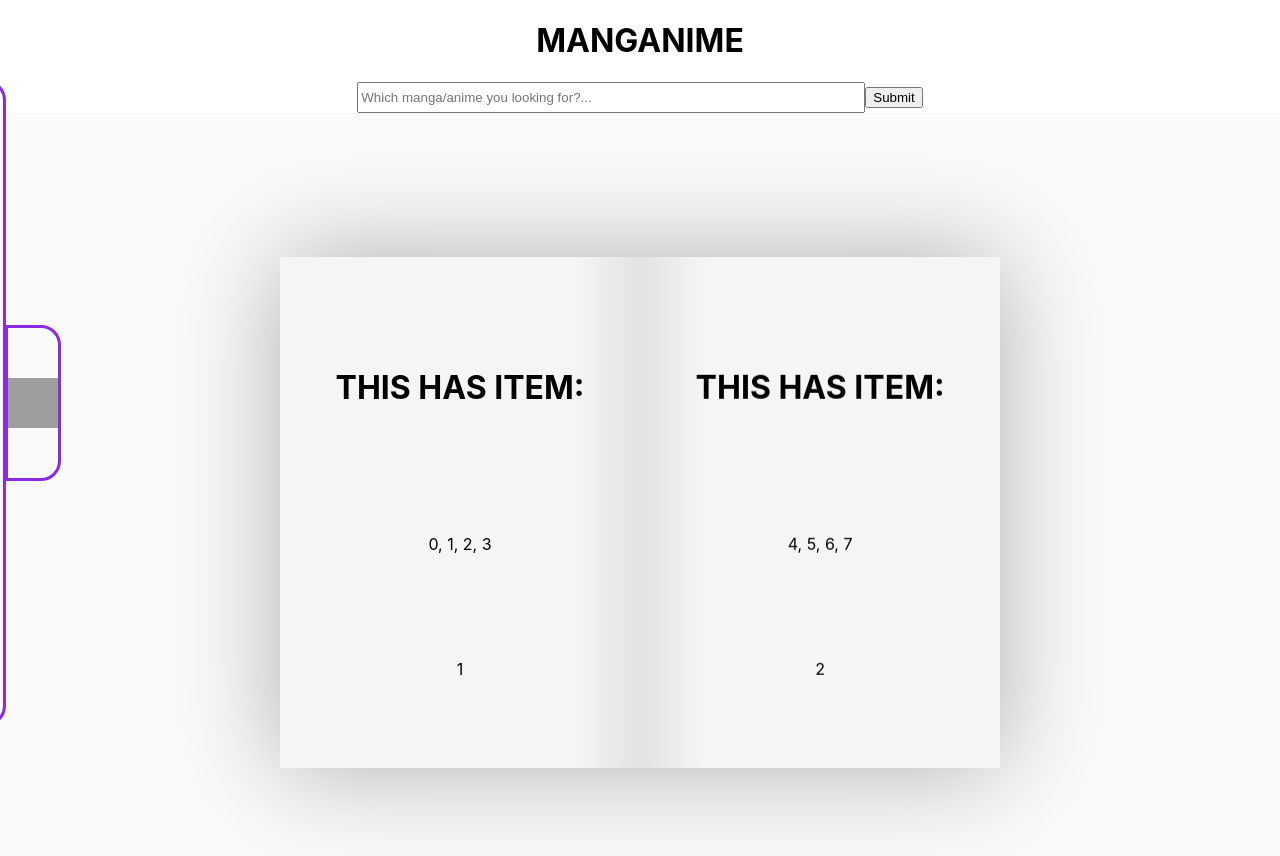
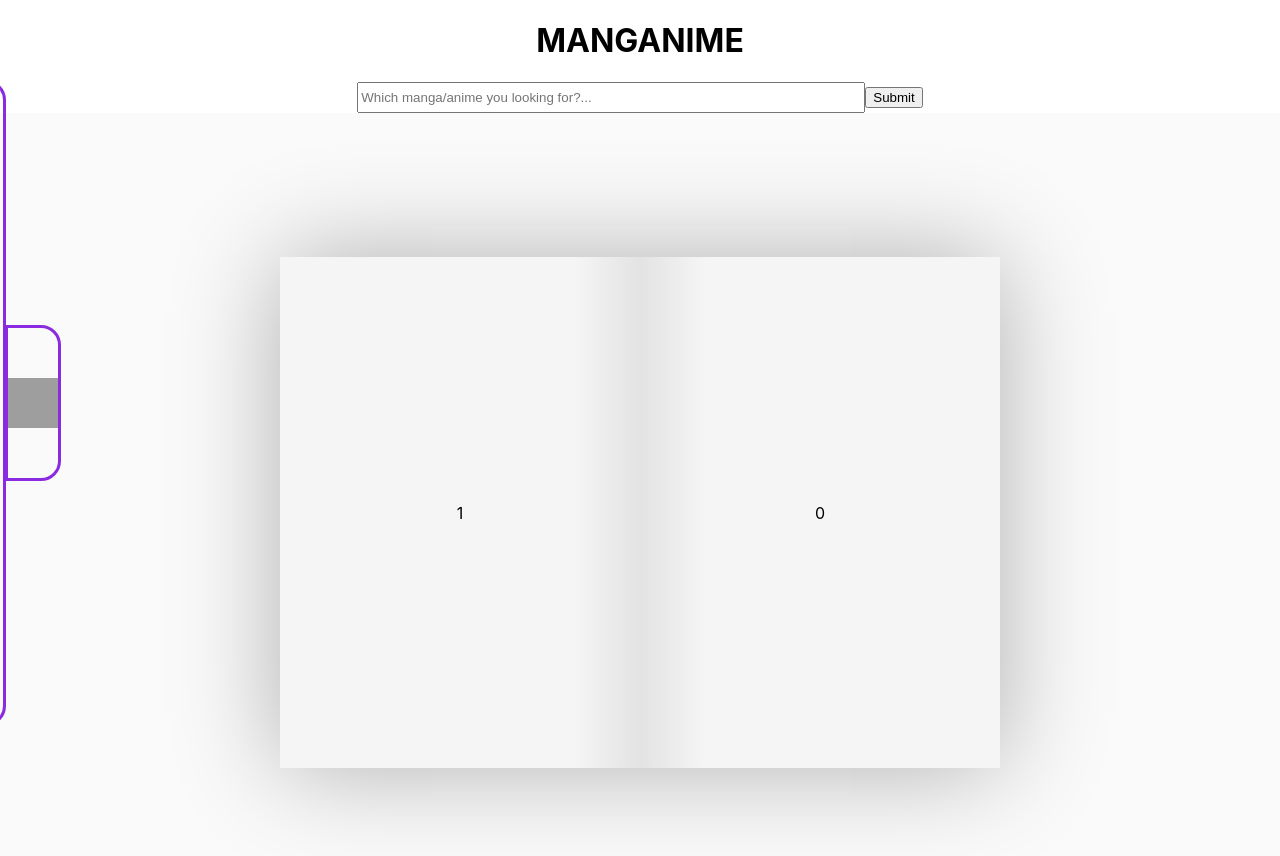
Before and after one commit to TLCheng11/manganime, a React (Create React App) app: page / in a window 1280 px wide. Shown: the top 856 px of the page. Built offline with nearby package versions, Linux system fonts and the light colour scheme; grey boxes are pictures that could not be loaded; a web font is replaced by a local one.

Commit message:
adding Thumbnail

```diff
--- a/src/components/App.js
+++ b/src/components/App.js
@@ -21,7 +21,7 @@ function App() {
     console.log(modifiedQuery)
     fetch(`https://kitsu.io/api/edge/anime?filter[text]=${modifiedQuery}`)
     .then(res => res.json())
-    .then(setManganime)
+    .then(data => setManganime(data.data))
   }
 
   console.log(manganime)
@@ -29,9 +29,9 @@ function App() {
   return (
     <div className="App">
       <Header />
-      <SearchBar searchManganime={searchManganime}/>
+      <SearchBar searchManganime={searchManganime} />
       <MenuBar />
-      <Container />
+      <Container manganime={manganime} />
     </div>
   );
 }
--- a/src/components/Container.js
+++ b/src/components/Container.js
@@ -1,22 +1,23 @@
 import '../stylesheets/Container.css'
 import Pages from './Pages'
+import Thumbnail from './Thumbnail'
 
-function Container() {
-  const list = Array.from(Array(50).keys())
-  // console.log(list)
+function Container({manganime}) {
+  // const manganime = Array.from(Array(50).keys())
+  // console.log(manganime)
 
-  const pages = list.slice(4, -(list.length % 4))
+  const pages = manganime.slice(4, -(manganime.length % 4))
   // console.log(showPages)
 
   const pageTags = []
 
   for (let i = 0; i < pages.length; i += 8) {
-    if (i + 8 > pages.length && Math.ceil(list.length / 4) % 2 !== 0) {
-      const cur_pages = list.slice(i + 4)
-      pageTags.push(<Pages key={i} items={cur_pages} zIndex={list.length - i} page={(i + 4) / 4 + 2} />)
+    if (i + 8 > pages.length && Math.ceil(manganime.length / 4) % 2 !== 0) {
+      const cur_pages = manganime.slice(i + 4)
+      pageTags.push(<Pages key={i} items={cur_pages} zIndex={manganime.length - i} page={(i + 4) / 4 + 2} />)
     } else {
       const cur_pages = pages.slice(i, i + 8)
-      pageTags.push(<Pages key={i} items={cur_pages} zIndex={list.length - i} page={(i + 4) / 4 + 2} />)
+      pageTags.push(<Pages key={i} items={cur_pages} zIndex={manganime.length - i} page={(i + 4) / 4 + 2} />)
     }
   }
 
@@ -27,16 +28,22 @@ function Container() {
       <div className="cover">
         <div className="book">
           <div className="book__page book__page--1" >
-            <h1>THIS HAS ITEM:</h1>
-            <p>{list.slice(0, 4).join(", ")}</p>
+            {/* <h1>THIS HAS ITEM:</h1> */}
+            {manganime.slice(0, 4).map(item => <Thumbnail key={item.id} item={item} />)}
+            {/* <p>{manganime.slice(0, 4).join(", ")}</p> */}
             <div className="page__number">1</div>
           </div>
 
           <div className="book__page book__page--last">
-            <h1>THIS HAS ITEM:</h1>
-            <p>{Math.ceil(list.length / 4) % 2 !== 0 ? <span>Last Page</span> : list.slice(-(list.length % 4)).join(", ")}</p>
+            {/* <h1>THIS HAS ITEM:</h1> */}
+            {
+              Math.ceil(manganime.length / 4) % 2 !== 0 ?
+              <p>Last Page</p> :
+              manganime.slice(-(manganime.length % 4)).map(item => <Thumbnail key={item.id} item={item} />)
+            }
+            {/* <p>{Math.ceil(manganime.length / 4) % 2 !== 0 ? <span>Last Page</span> : manganime.slice(-(manganime.length % 4)).join(", ")}</p> */}
             <div className="page__number">
-              {Math.ceil(list.length / 4) % 2 !== 0 ? Math.ceil(list.length / 4) + 1 : Math.ceil(list.length / 4)}
+              {Math.ceil(manganime.length / 4) % 2 !== 0 ? Math.ceil(manganime.length / 4) + 1 : Math.ceil(manganime.length / 4)}
             </div>
           </div>
 
--- a/src/components/Pages.js
+++ b/src/components/Pages.js
@@ -1,5 +1,6 @@
+import Thumbnail from "./Thumbnail"
+
 function Pages({items, zIndex, page}) {
-  const [a, b, c, d, e, f, g, h] = items
 
   function pageFlip(e) {
       if (e.target.classList.contains("book__page-front")) {
@@ -19,13 +20,15 @@ function Pages({items, zIndex, page}) {
   return (
     <div className="book__page book__page--innerpages" style={{zIndex: `${zIndex}`}}>
       <div className="book__page-front" onClick={pageFlip}>
-        <h1>THIS HAS ITEM:</h1>
-        <p>{items.slice(0, 4).join(", ")}</p>
+        {/* <h1>THIS HAS ITEM:</h1> */}
+        {items.slice(0, 4).map(item => <Thumbnail key={item.id} item={item} />)}
+        {/* <p>{items.slice(0, 4).join(", ")}</p> */}
         <div className="page__number">{page - 1}</div>
       </div>
       <div className="book__page-back" onClick={pageFlip}>
-        <h1>THIS HAS ITEM:</h1>
-        <p>{items.slice(4).join(", ")}</p>
+        {/* <h1>THIS HAS ITEM:</h1> */}
+        {items.slice(4).map(item => <Thumbnail key={item.id} item={item} />)}
+        {/* <p>{items.slice(4).join(", ")}</p> */}
         <div className="page__number">{page}</div>
       </div>
     </div>
```
